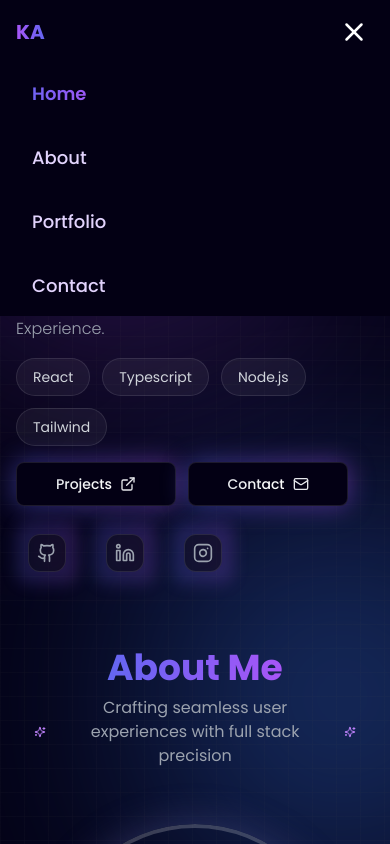
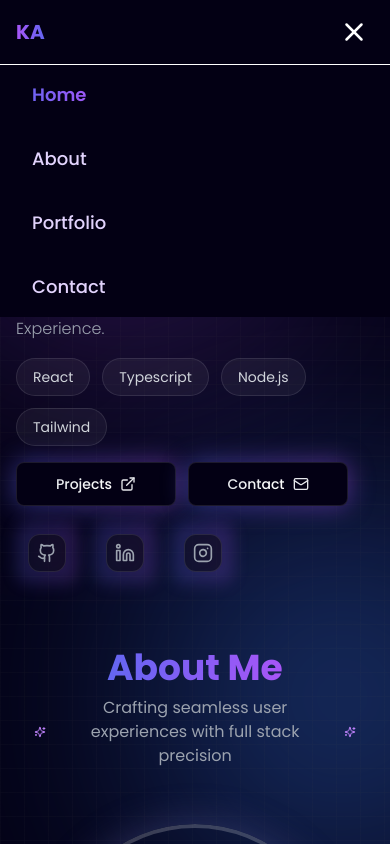
Before and after one commit to krish3742/portfolio, a React (Vite) app: page / in a window 390 px wide. Both pictures are taken after a click on the button 354 px from the left and 32 px from the top of the page. Shown: the top 844 px of the page. Built offline with nearby package versions, Linux system fonts and the light colour scheme.

Commit message:
Fixed navbar border issue

```diff
--- a/src/components/Navbar.jsx
+++ b/src/components/Navbar.jsx
@@ -61,10 +61,10 @@ const Navbar = () => {
 
   return (
     <nav
-      className={`fixed w-full top-0 z-50 transition-all duration-500 border-b border-transparent
+      className={`fixed w-full top-0 z-50 transition-all duration-500
       ${
         isOpen
-          ? "opacity-100 bg-[#030014] border-white"
+          ? "opacity-100 bg-[#030014]"
           : scrolled
           ? "backdrop-blur-xl bg-[#030014]/50"
           : ""
@@ -142,7 +142,7 @@ const Navbar = () => {
         }`}
         style={{ top: "64px" }}
       >
-        <div className="flex flex-col h-full">
+        <div className="flex flex-col h-full border-t border-white">
           <div className="container mx-auto px-4 sm:px-6 md:px-10 lg:px-20 py-1 space-y-3 flex-1">
             {navItems.map((item, index) => (
               <button
```
